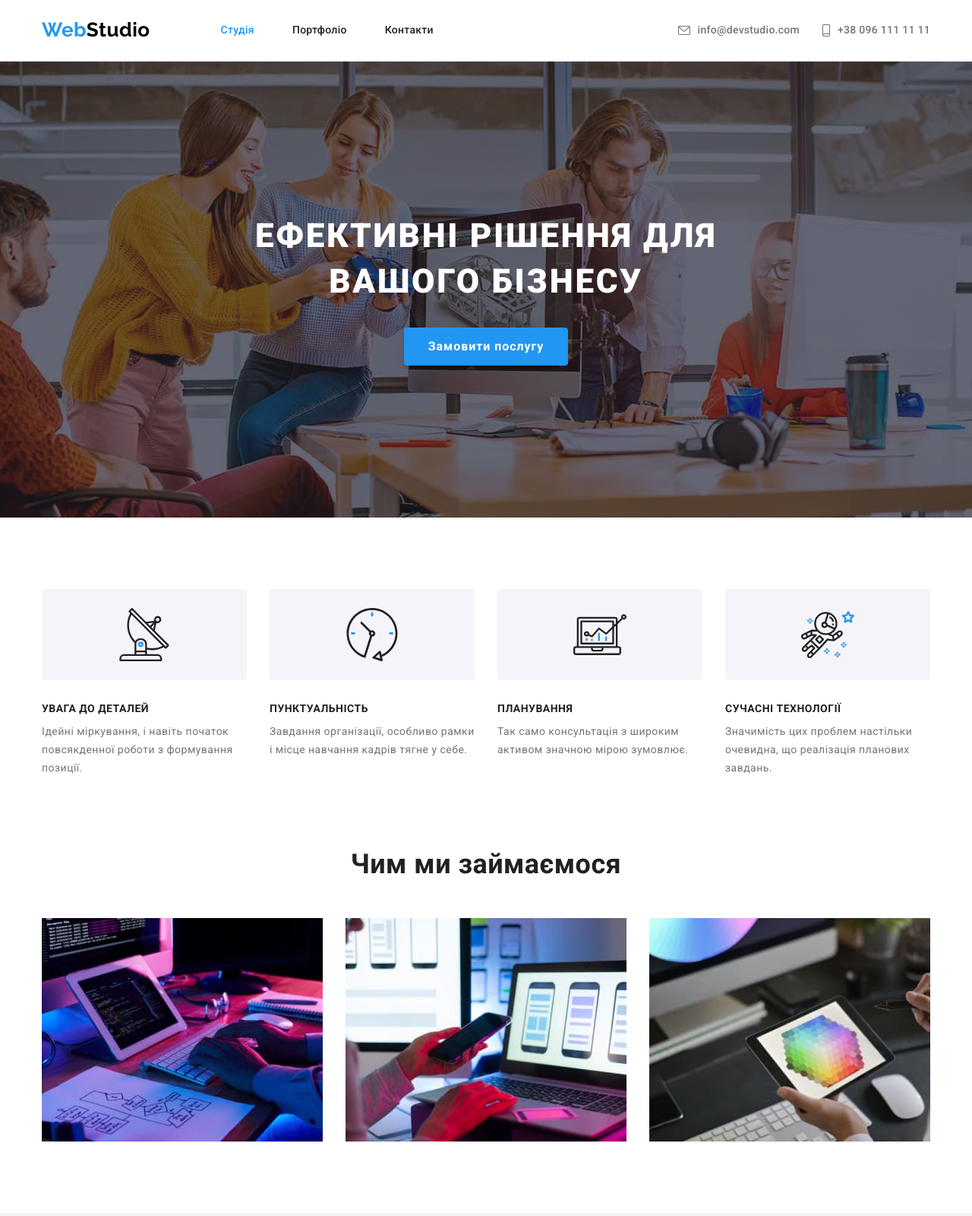
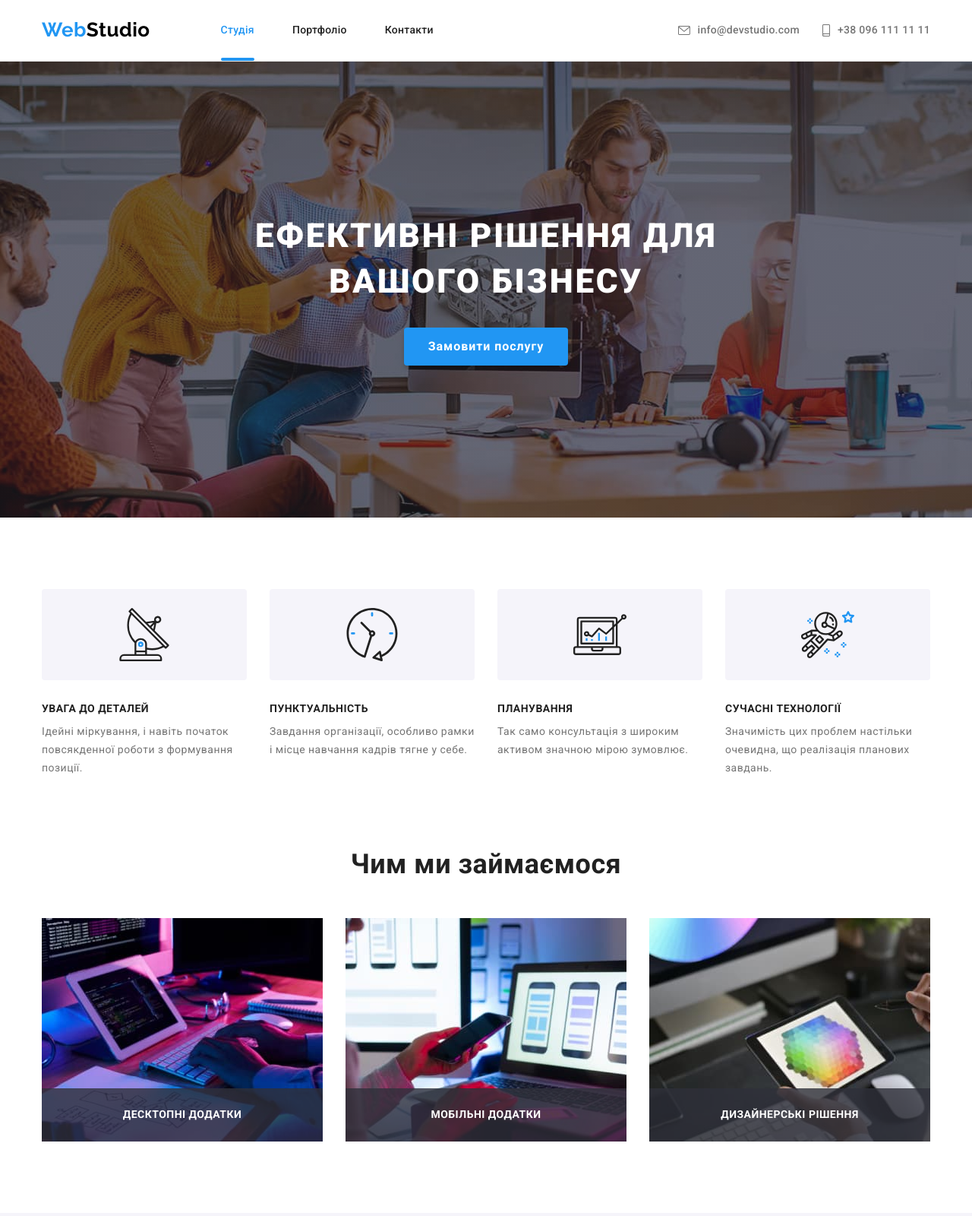
Before and after one commit to Kirill99k/goit-markup-hw-05, a plain HTML site: page index.html in a window 1280 px wide. Shown: the top 1600 px of the page at 76% size. Drawn offline with nearby package versions, Linux system fonts and the light colour scheme.

Commit message:
Додає пекреходи для ховеру та фокусу

```diff
--- a/css/styles.css
+++ b/css/styles.css
@@ -20,6 +20,7 @@
     0px 4px 4px rgba(0, 0, 0, 0.06), 1px 4px 6px rgba(0, 0, 0, 0.16);
   --primary-font-family: 'Roboto';
   --logo-font-family: 'Raleway';
+  --timing-function: cubic-bezier(0.4, 0, 0.2, 1);
 }
 
 /* ---------------- utilities ---------------- */
@@ -89,6 +90,8 @@ img {
   text-decoration: none;
   cursor: pointer;
   text-align: center;
+
+  transition: color 250ms var(--timing-function);
 }
 
 .button:hover,
@@ -133,6 +136,22 @@ img {
   display: block;
   padding-top: 32px;
   padding-bottom: 32px;
+
+  position: relative;
+}
+
+.nav-list .current::after {
+  content: '';
+
+  position: absolute;
+  left: 0;
+  bottom: 0;
+
+  display: block;
+  width: 100%;
+  height: 4px;
+  background-color: var(--accent-color);
+  border-radius: 2px;
 }
 
 .header-contacts.list {
@@ -151,6 +170,8 @@ img {
   line-height: 1.14;
   letter-spacing: 0.02em;
   text-decoration: none;
+
+  transition: color 250ms var(--timing-function);
 }
 
 .header-contacts .link:hover,
@@ -185,6 +206,8 @@ img {
   line-height: 1.14;
   letter-spacing: 0.02em;
   text-decoration: none;
+
+  transition: color 250ms var(--timing-function);
 }
 
 .nav-list .link:hover,
@@ -314,12 +337,33 @@ img {
   display: flex;
 }
 
+.examples-item {
+  position: relative;
+}
+
 .examples-item:not(:last-child) {
   margin-right: 30px;
 }
 
 .examples .section-title {
   margin-bottom: 50px;
+}
+
+.examples .product-name {
+  position: absolute;
+  display: flex;
+  align-items: center;
+  justify-content: center;
+  bottom: 0;
+  left: 0;
+  width: 100%;
+  height: 70px;
+  background-color: rgba(47, 48, 58, 0.8);
+}
+
+.examples .product-title {
+  color: var(--white-color);
+  text-transform: uppercase;
 }
 
 /* ---------------- teams ---------------- */
@@ -385,6 +429,8 @@ img {
   height: 100%;
   border-radius: 50%;
   color: var(--icon-color);
+
+  transition: color 250ms var(--timing-function);
 }
 
 .teams-soc-icon {
@@ -424,6 +470,7 @@ img {
   width: 100%;
   height: 100%;
   color: var(--icon-color);
+  transition: color 250ms var(--timing-function);
 }
 
 .client-icon {
@@ -477,6 +524,8 @@ img {
   font-size: 14px;
   line-height: 1.7;
   text-decoration: none;
+
+  transition: color 250ms var(--timing-function);
 }
 
 .footer .link:hover,
@@ -514,6 +563,8 @@ img {
   border-radius: 50%;
   color: var(--white-color);
   background: rgba(255, 255, 255, 0.1);
+
+  transition: color 250ms var(--timing-function);
 }
 
 .footer-soc-icon {
@@ -569,6 +620,8 @@ img {
 .portfolio .link {
   display: block;
   text-decoration: none;
+
+  transition: box-shadow 250ms var(--timing-function);
 }
 
 .portfolio-list .link:hover,
--- a/index.html
+++ b/index.html
@@ -137,6 +137,9 @@
                 alt="десктопні додатки"
                 width="370"
               />
+              <div class="product-name">
+                <h3 class="product-title title">Десктопні додатки</h3>
+              </div>
             </li>
             <li class="examples-item">
               <img
@@ -144,6 +147,9 @@
                 alt="мобільні додатки"
                 width="370"
               />
+              <div class="product-name">
+                <h3 class="product-title title">Мобільні додатки</h3>
+              </div>
             </li>
             <li class="examples-item">
               <img
@@ -151,6 +157,9 @@
                 alt="дизайнерські рішення"
                 width="370"
               />
+              <div class="product-name">
+                <h3 class="product-title title">Дизайнерські рішення</h3>
+              </div>
             </li>
           </ul>
         </div>
```
